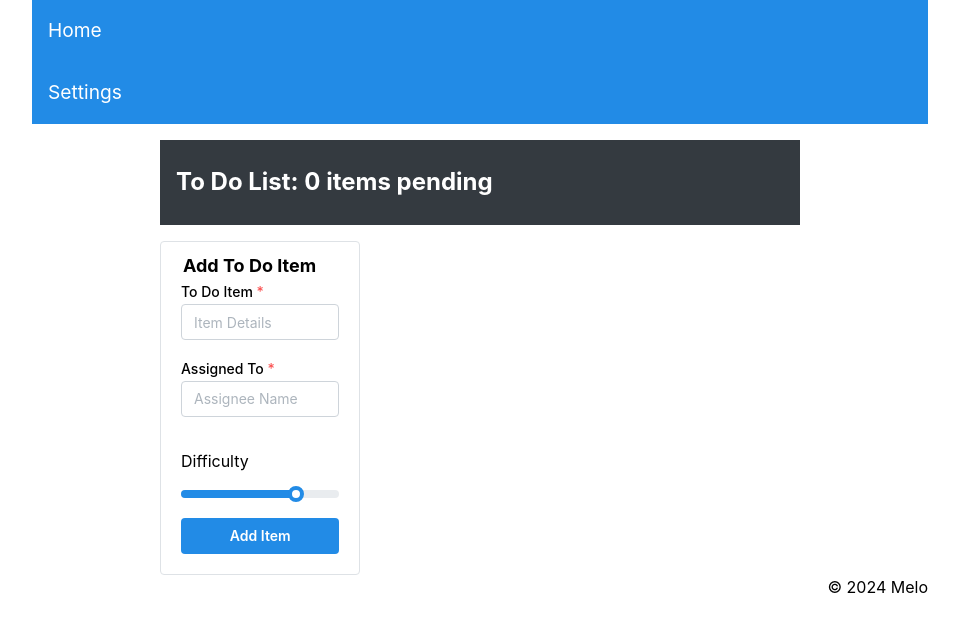
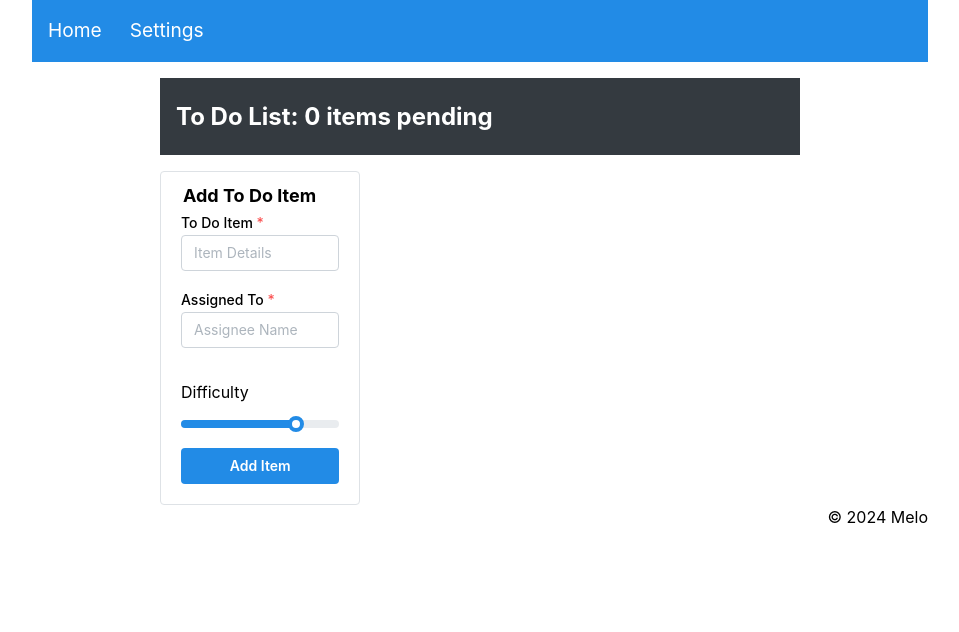
Before and after one commit to MelodicXP/todo-app, a React (Vite) app: page / in a window 1280 px wide. Shown: the top 632 px of the page, without its empty margins (160-1119 px from the left). Built offline with nearby package versions, Linux system fonts and the light colour scheme.

Commit message:
Style nav bar

```diff
--- a/src/App.jsx
+++ b/src/App.jsx
@@ -32,12 +32,11 @@ export default class App extends React.Component {
                 variant="filled"
                 active
               />
-
+            </nav>
             <Routes>
               <Route path="/" element={<Todo />} /> {/* Modified: Use element prop */}
               <Route path="/settings" element={<SettingsForm />} /> {/* Modified: Use element prop */}
             </Routes>
-            </nav>
           </Router>
           <Footer />
         </MantineProvider>
--- a/src/App.scss
+++ b/src/App.scss
@@ -3,6 +3,12 @@ body {
   width: 70vw;
   margin: auto;
   // border: 2px solid black;
+}
+
+nav {
+  // border: 3px solid red;
+  display: flex;
+  background-color: #228be6 ;
 }
 
 .nav-link {
@@ -11,6 +17,8 @@ body {
   padding-left: 1rem;
   padding-top: 1rem;
   padding-bottom: 1rem;
+  // border: 3px solid green;
+  width: max-content;
 }
 
 .mantine-NavLink-label {
```
